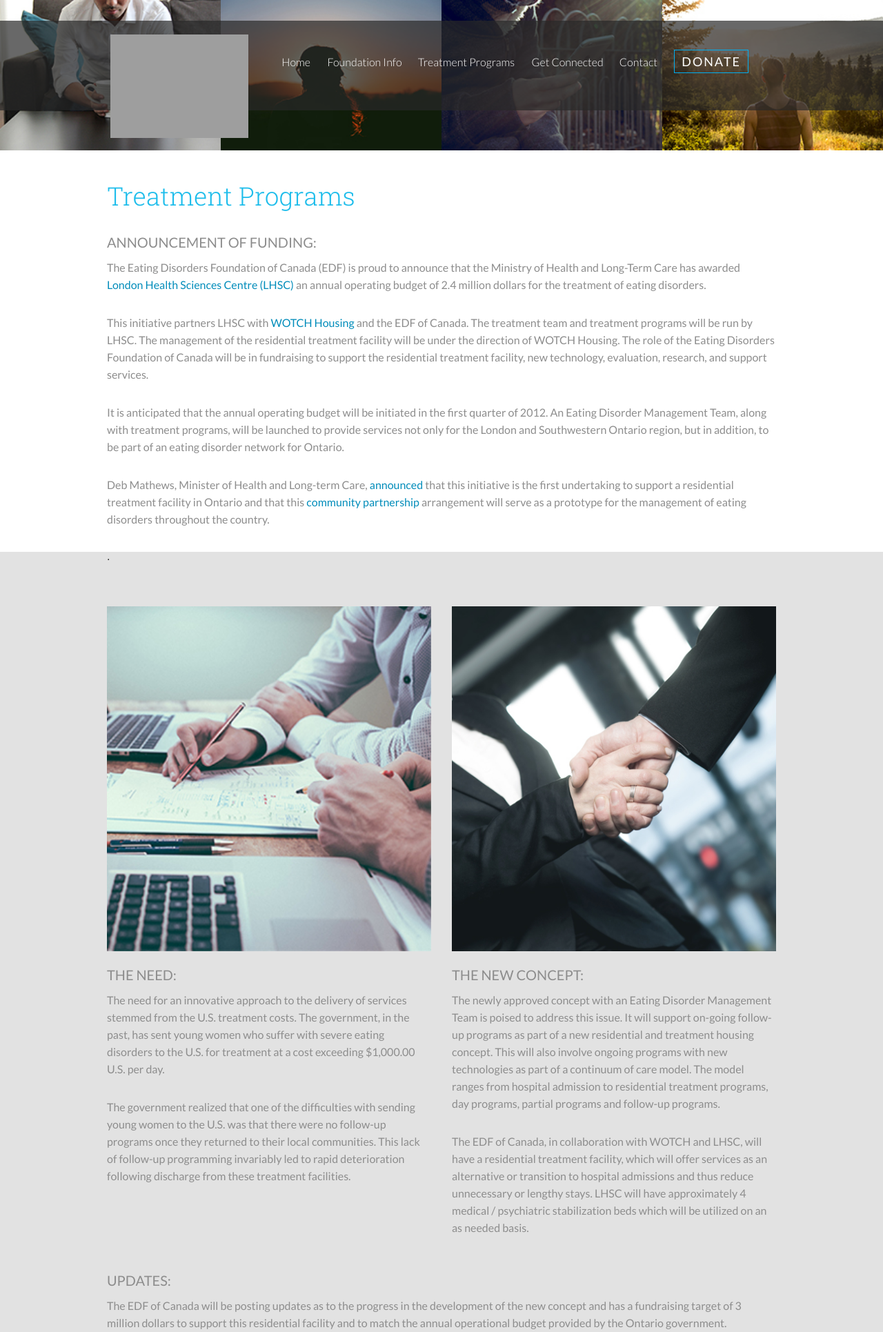
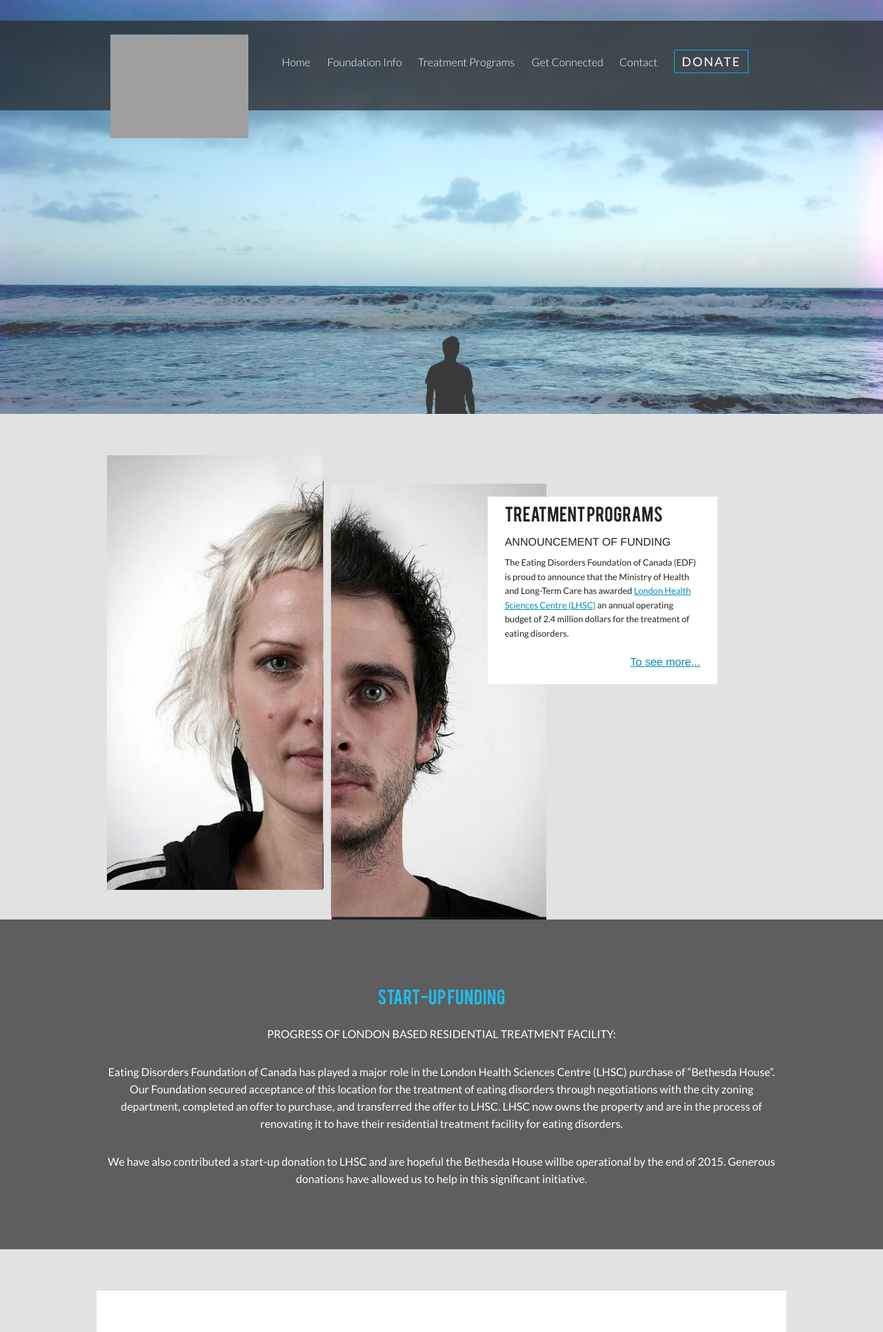
Before and after one commit to robij9528/edfc_final, a PHP site: page /treatment.php in a window 1280 px wide. Shown: the top 1931 px of the page at 69% size. Run offline with PHP 8.4, Linux system fonts and the light colour scheme; grey boxes are pictures that could not be loaded.

Commit message:
completed treatment page, needs text banner at top as image from tricia

```diff
--- a/admin/includes/connect.php
+++ b/admin/includes/connect.php
@@ -1,7 +1,7 @@
 <?php
 // This file connects to the database.
 	$user = "root";
-	$pass = "";
+	$pass = "root";
 	//$pass = "root"; Mac only
 	$url = "localhost";
 	$db = "db_edfc";
--- a/css/main.css
+++ b/css/main.css
@@ -392,15 +392,30 @@ display: inline-block;
 
 
 
-.splitImage{
-	padding-top: 800px;
+.treatmentBanner {
+	max-height: 600px;
+	overflow: hidden;
+	margin-bottom: 60px;
+
+
+}
+
+
+
+.treatmentBanner img {
+	width: 100%;
+}
+
+
+.greyWrapping {
+	background-color: #e2e2e2;
 }
 
 
 .splitText
 {
 	background-color: #FFF;
-	position: absolute;
+	position: relative;
 	/*border: 1px solid black;*/
 	left: -10%;
 	margin-top: 60px;
@@ -1541,26 +1556,40 @@ width: 600px;
 	line-height: 25px;
 }
 
+.treatmentPrograms a {
+	text-decoration: underline;
+}
+
+.treatmentMore {
+	float: right;
+	margin-bottom: 20px;
+
+}
+
 .startupBg
 {
 	background-color: #5e5e5e;
-	/*margin-top: 20px;
-	margin-bottom: 20px;*/
+
 	padding-top:60px;
 	padding-bottom:60px;
+	margin-bottom: 60px;
 }
 
 .startUptreat h2
 {
-	font-family: 'Roboto Slab', serif;
+	font-family: 'bebasregular', sans-serif;
+	font-size: 1.5em;
 	color: #1ebdeb;
 	margin-top: 40px;
-	font-weight:100;
+	text-align: center;
+
 }
 
 .startUptreat p
 {
 	font-family: 'Lato', sans-serif;
+
+	text-align: center;
 	color: #FFF;
 	margin-bottom: 30px;
 	line-height: 25px;
@@ -1569,16 +1598,16 @@ width: 600px;
 
 .transHouse
 {
-	padding-top: 60px;
-	padding-bottom: 90px;
+	padding:90px;
+	background-color: #fff;
+	margin-top: 60px;
+	margin-bottom: 60px;
 }
 
 .transHouse h2
 {
-	font-family: 'Roboto Slab', serif;
-	color: #1ebdeb;
-	margin-top: 40px;
-	font-weight:100;
+	font-family: 'bebasregular', sans-serif;
+	font-size: 2em;
 }
 
 .transHouse h3
@@ -1610,6 +1639,9 @@ width: 600px;
 	height: 500px;
 }
 
+.spacing {
+	height: 60px;
+}
 
 /*==============MEDIA QUERIES========================*/
 
--- a/treatment.php
+++ b/treatment.php
@@ -17,63 +17,25 @@
 	include('includes/nav.html');
 ?>
 
-<div class="marginTop">
-
+<div class="greyWrapping"><div class="treatmentBanner">
+	<img src="images/treatmentBanner.jpg" alt="treatment banner">
 </div>
 
-<div class="topBannerFoun bannerImg">
-	<div><img src="images/image07.jpg"></div>
-	<div><img src="images/image06.jpg"></div>
-	<div><img src="images/image09.jpg"></div>
-	<div><img src="images/image08.jpg"></div>
-</div>
-
-
-<section class="row treatment">
-	<h2 class="small-12 large-12 columns">Treatment Programs</h2>
-	<div class="small-12 large-12 columns">
-		<h4>ANNOUNCEMENT OF FUNDING:</h4>
-		<p>The Eating Disorders Foundation of Canada (EDF) is proud to announce that the Ministry of Health and Long-Term Care has awarded <a href="#">London Health Sciences Centre (LHSC)</a> an annual operating budget of 2.4 million dollars for the treatment of eating disorders.</p>
-
-		<p>This initiative partners LHSC with <a href="#">WOTCH Housing</a>  and the EDF of Canada. The treatment team and treatment programs will be run by LHSC. The management of the residential treatment facility will be under the direction of WOTCH Housing. The role of the Eating Disorders Foundation of Canada will be in fundraising to support the residential treatment facility, new technology, evaluation, research, and support services.</p>
-
-		<p>It is anticipated that the annual operating budget will be initiated in the first quarter of 2012. An Eating Disorder Management Team, along with treatment programs, will be launched to provide services not only for the London and Southwestern Ontario region, but in addition, to be part of an eating disorder network for Ontario.</p>
-
-		<p>Deb Mathews, Minister of Health and Long-term Care, <a href="#">announced</a> that this initiative is the first undertaking to support a residential treatment facility in Ontario and that this <a href="#">community partnership</a> arrangement will serve as a prototype for the management of eating disorders throughout the country.</p>.
-	</div>
-
-</section>
-
-<section class="row treatFund">
-	<h2 class="hide">Need and Concept</h2>
-	<div class="small-12 large-6 columns">
-		<div class="row">
-			<div class="small-12 large-12  columns">
-				<img src="images/treatment_fund.jpg">
-				<h3>THE NEED:</h3>
-				<p>The need for an innovative approach to the delivery of services stemmed from the U.S. treatment costs. The government, in the past, has sent young women who suffer with severe eating disorders to the U.S. for treatment at a cost exceeding $1,000.00 U.S. per day.</p>
-
-				<p>The government realized that one of the difficulties with sending young women to the U.S. was that there were no follow-up programs once they returned to their local communities. This lack of follow-up programming invariably led to rapid deterioration following discharge from these treatment facilities.</p>
+<div class="row">
+	<div class="splitImage">
+		<img class="small-8 large-8 columns" src="images/split_image2.png" alt="two faces">
+		<div class="small-4 large-4 end columns splitText">
+			<div class="splitTextpadding treatmentPrograms">
+				<h2>TREATMENT PROGRAMS</h2>
+				<H6>ANNOUNCEMENT OF FUNDING</H6>
+				<p>The Eating Disorders Foundation of Canada (EDF) is proud to announce that the Ministry of Health and Long-Term Care has awarded <a href="http://www.lhsc.on.ca/">London Health Sciences Centre (LHSC)</a> an annual operating budget of 2.4 million dollars for the treatment of eating disorders.</p>
+				<a class="treatmentMore" href="#">To see more...</a>
 			</div>
 		</div>
 	</div>
-	<div class="small-12 large-6 columns">
-		<div class="row">
-			<div class="small-12 large-12 columns">
-				<img src="images/treatment_fund2.jpg">
-				<h3>THE NEW CONCEPT:</h3>
-				<p>The newly approved concept with an Eating Disorder Management Team is poised to address this issue. It will support on-going follow-up programs as part of a new residential and treatment housing concept. This will also involve ongoing programs with new technologies as part of a continuum of care model. The model ranges from hospital admission to residential treatment programs, day programs, partial programs and follow-up programs.</p>
+</div></div>
 
-				<p>The EDF of Canada, in collaboration with WOTCH and LHSC, will have a residential treatment facility, which will offer services as an alternative or transition to hospital admissions and thus reduce unnecessary or lengthy stays. LHSC will have approximately 4 medical / psychiatric stabilization beds which will be utilized on an as needed basis.</p>
-			</div>
-		</div>
-	</div>
-	<div class="small-12 large-12 columns">
-		<h3>UPDATES:</h3>
-		<p>The EDF of Canada will be posting updates as to the progress in the development of the new concept and has a fundraising target of 3 million dollars to support this residential facility and to match the annual operational budget provided by the Ontario government.</p><br><br><br><br>
-	</div>
 
-</section>
 
 <section class="startupBg">
 	<h2 class="hide">Startup Funding</h2>
@@ -87,12 +49,7 @@
 	</div>
 </section>
 
-<div class="topBannerFoun banner7">
-	<div><img src="images/image14.jpg"></div>
-	<div><img src="images/image15.jpg"></div>
-	<div><img src="images/image16.jpg"></div>
-	<div><img src="images/pastevents.jpg"></div>
-</div>
+
 
 <section class="row transHouse">
 	<div class="small-12 large-12 columns">
@@ -125,7 +82,9 @@
 
 
 </section>
+<div class="spacing">
 
+</div>
 
 <?php
 	include('includes/footer.html');
```
Also changed, not shown: images/treatmentBanner.jpg (added), 2 other files.
